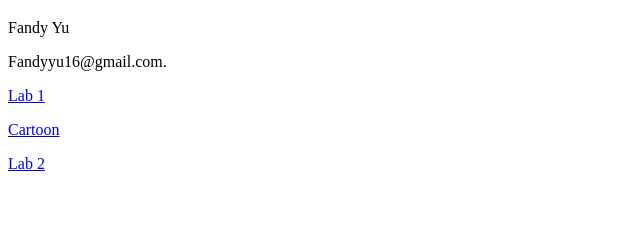
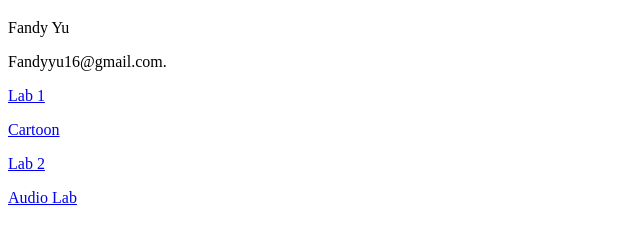
Before and after one commit to Fandyyu/fandyyu.github.io, a plain HTML site: page index.html in a window 1280 px wide. Shown: the part 61-302 px from the top of the page, without its empty margins (0-640 px from the left). Drawn offline with Linux system fonts and the light colour scheme.

Commit message:
Update index.html

```diff
--- a/index.html
+++ b/index.html
@@ -11,6 +11,8 @@
 
 <p><a href="Lab2numbers.html">Lab 2</a></p>
 
+<p><a href="audio lab.html">Audio Lab</a></p>
+
 
 </body>
 </html>
```
